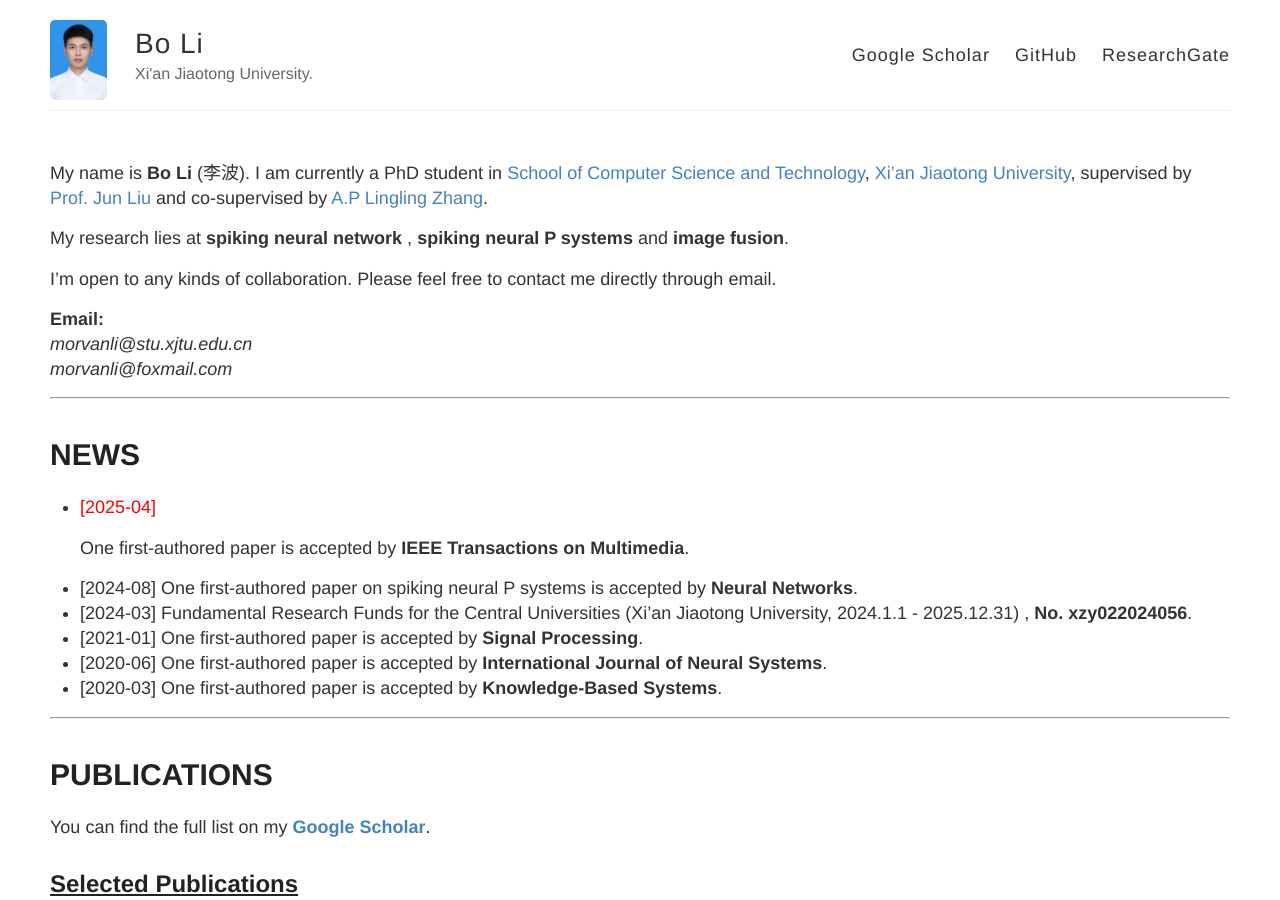
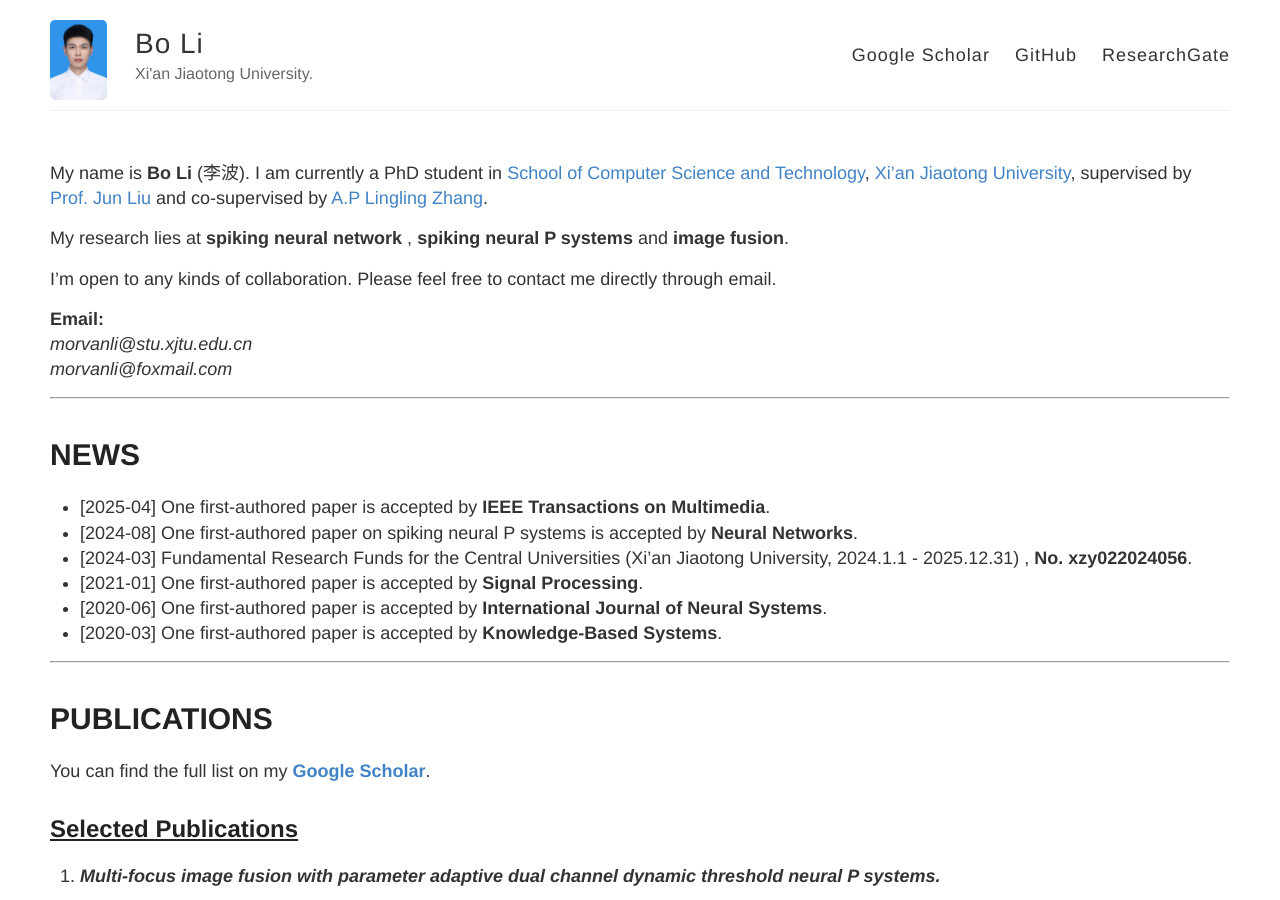
Before and after one commit to MorvanLi/MorvanLi.github.io, a Jekyll site: the page built from index.md, in a window 1280 px wide and 900 px high. Built offline with Jekyll 4.4.1, drawn with Linux system fonts in a browser that asks for light colours; our own code applies the rules of GitHub Pages for plain Markdown files.

Commit message:
update index

```diff
--- a/index.md
+++ b/index.md
@@ -13,7 +13,7 @@ I'm open to any kinds of collaboration. Please feel free to contact me directly
 ---
 
 # NEWS
-- <font color='red'>[2025-04]</font> One first-authored paper is accepted by **IEEE Transactions on Multimedia**.
+- [2025-04] One first-authored paper is accepted by **IEEE Transactions on Multimedia**.
 - [2024-08] One first-authored paper on spiking neural P systems is accepted by **Neural Networks**.
 - [2024-03] Fundamental Research Funds for the Central Universities (Xi'an Jiaotong University, 2024.1.1 - 2025.12.31) , **No. xzy022024056**.
 - [2021-01] One first-authored paper is accepted by **Signal Processing**.
```
